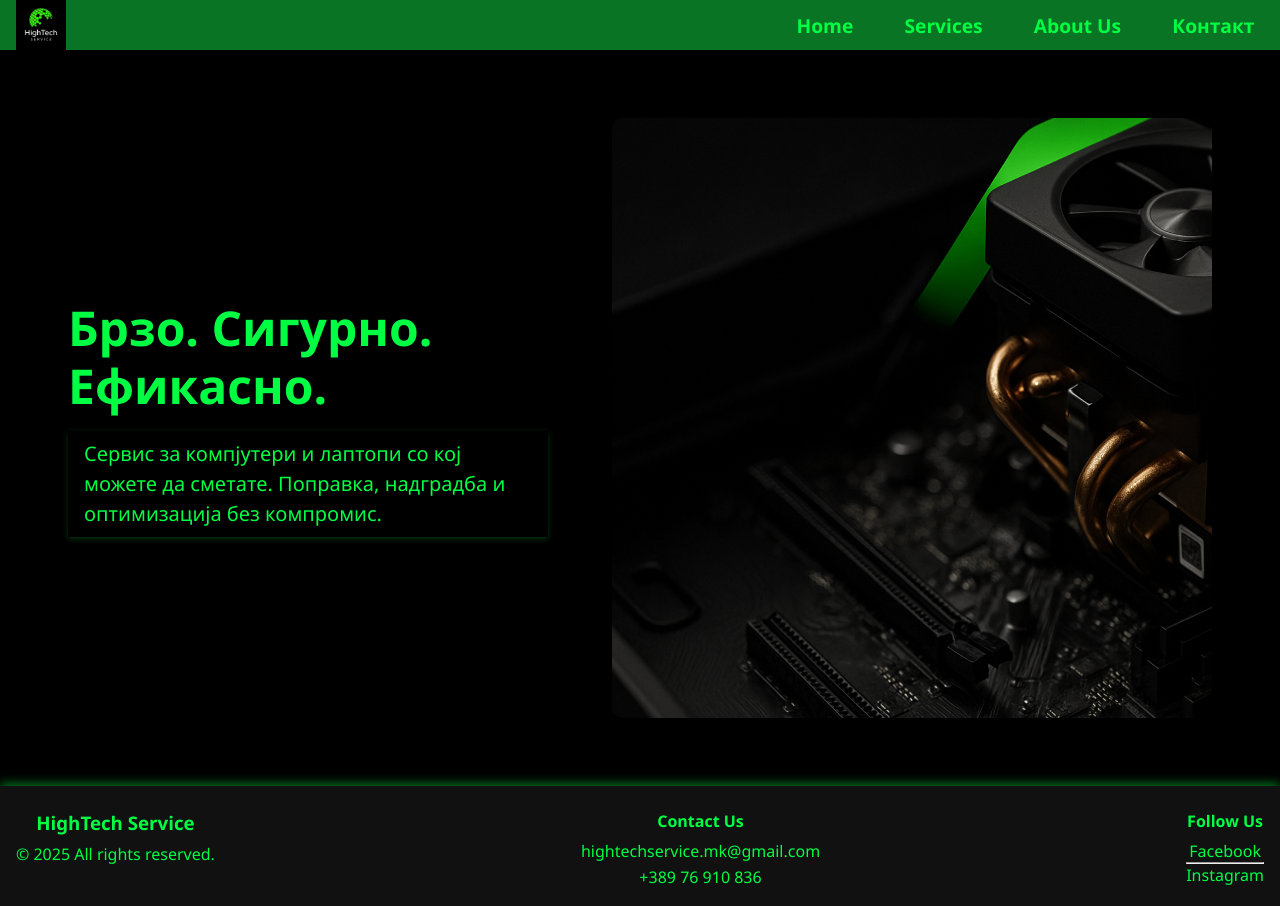
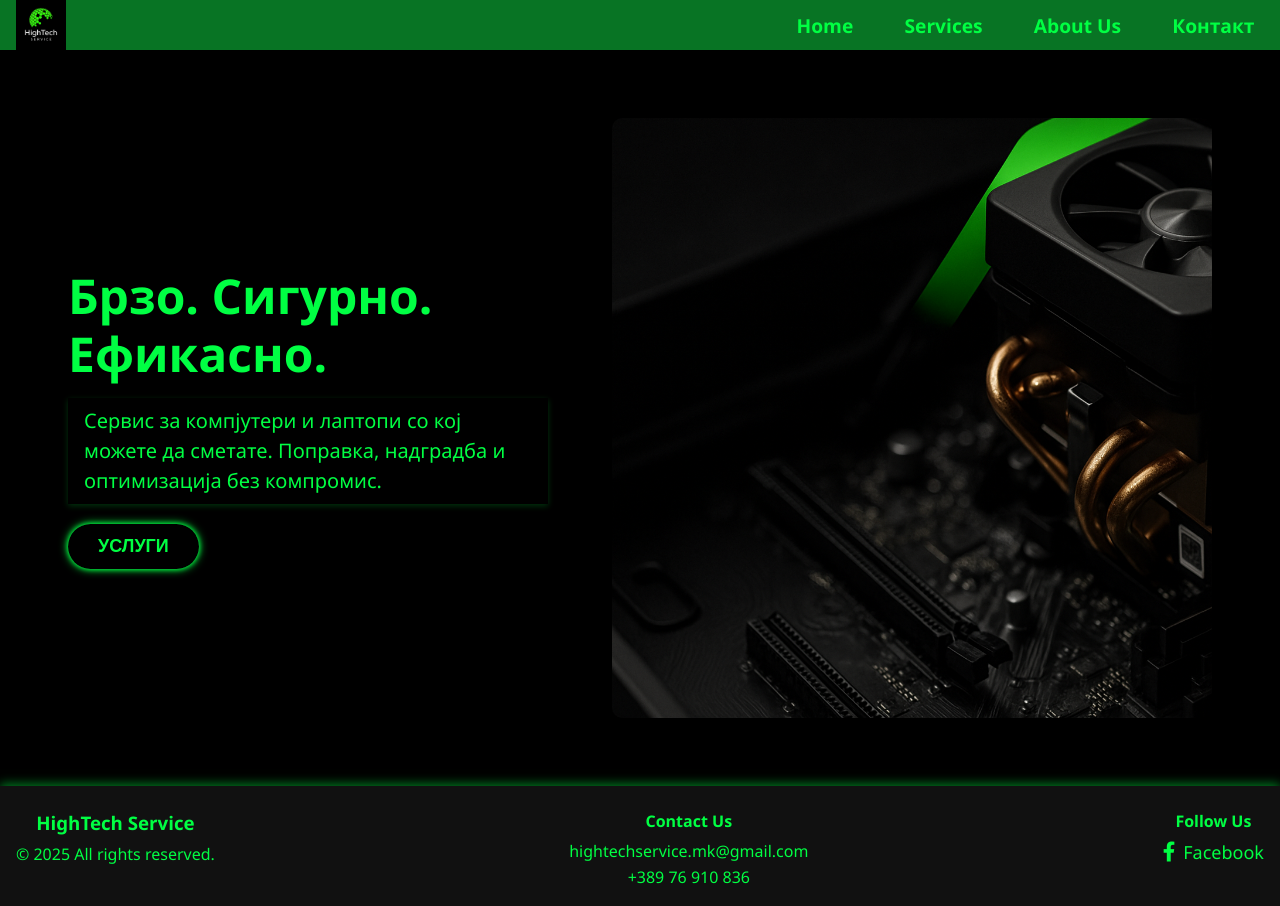
Before and after one commit to Dacho998/HighTech, a React (Vite) app in the folder highTech/: page / in a window 1280 px wide. Built offline with nearby package versions, Linux system fonts and the light colour scheme.

Commit message:
add button on home page

```diff
--- a/highTech/index.html
+++ b/highTech/index.html
@@ -4,6 +4,10 @@
     <meta charset="UTF-8" />
  <link rel="icon" type="image/jpeg" href="/HightTech.logo.jpg" />
     <meta name="viewport" content="width=device-width, initial-scale=1.0" />
+    <link
+  rel="stylesheet"
+  href="https://cdnjs.cloudflare.com/ajax/libs/font-awesome/6.4.0/css/all.min.css"
+/>
     <title>HighTech Service</title>
   </head>
   <body>
--- a/highTech/package.json
+++ b/highTech/package.json
@@ -12,6 +12,7 @@
   "dependencies": {
     "react": "^19.1.0",
     "react-dom": "^19.1.0",
+    "react-icons": "^5.5.0",
     "react-router-dom": "^7.6.2"
   },
   "devDependencies": {
--- a/highTech/src/components/footer/footer.css
+++ b/highTech/src/components/footer/footer.css
@@ -26,12 +26,18 @@
 }
 
 .footer-link {
-  color: #00ff43;
+  color: #00FF43;
   text-decoration: none;
+  font-size: 18px;
+  display: inline-flex;
+  align-items: center;
+  transition: color 0.3s ease;
 }
 
 .footer-link:hover {
-  background-color: #00ff43;
-  color: #000;
-  box-shadow: 0 0 8px #00ff43, 0 0 15px #00ff43;
+  color: #118a31;
 }
+.facebook-icon {
+  margin-right: 8px;
+  font-size: 20px;
+}
--- a/highTech/src/components/footer/footer.tsx
+++ b/highTech/src/components/footer/footer.tsx
@@ -15,9 +15,15 @@ export const Footer = () => {
     </div>
     <div>
       <h4 className="footer-subtitle">Follow Us</h4>
-          <a href="#" className="footer-link">Facebook</a>
-          <hr />
-          <a href="#" className="footer-link">Instagram</a>
+     <a
+  href="https://www.facebook.com/profile.php?id=61573859452758"
+  className="footer-link"
+  target="_blank"
+  rel="noopener noreferrer"
+>
+  <i className="fab fa-facebook-f facebook-icon"></i>
+  Facebook
+</a>
     </div>
   </div>
 </footer>
--- a/highTech/src/components/homePage/homePage.css
+++ b/highTech/src/components/homePage/homePage.css
@@ -37,3 +37,27 @@
   max-width: 600px;
   border-radius: 10px;
 }
+
+.button button {
+  background-color: transparent;
+  border: none;
+  padding: 12px 30px;
+  font-size: 18px;
+  font-weight: 600;
+  color: #00FF43;
+  border-radius: 25px;
+  cursor: pointer;
+  margin-top: 20px;
+  box-shadow:
+    0 0 5px #00FF43,
+    0 0 10px #00FF43;
+    transition: background-color 0.3s ease, color 0.3s ease;
+}
+
+.button button:hover {
+  background-color: #00FF43;
+  color: #000;
+  box-shadow:
+    0 0 8px #00FF43,
+    0 0 15px #00FF43;
+}
--- a/highTech/src/components/homePage/homePage.tsx
+++ b/highTech/src/components/homePage/homePage.tsx
@@ -1,17 +1,20 @@
 import "./HomePage.css";
 import hero from "../../assets/herroImg.png";
+import { useNavigate } from "react-router-dom";
 
 
 export const HomePage = () => {
-
+  const navigate = useNavigate();
   return (
     <>
    <section className="hero">
       <div className="hero-content">
         <h1>Брзо. Сигурно. Ефикасно.</h1>
         <p>
-            Сервис за компјутери и лаптопи со кој можете да сметате. Поправка, надградба и оптимизација без компромис.</p>
-          <div className="hero-buttons">
+          Сервис за компјутери и лаптопи со кој можете да сметате. Поправка, надградба и оптимизација без компромис.
+        </p>
+        <div className="button">
+          <button onClick={() => navigate("/Services")}>УСЛУГИ</button>
         </div>
       </div>
       <img src={hero} alt="Hero Image" className="hero-img" />
--- a/highTech/src/components/navBar/navBar.css
+++ b/highTech/src/components/navBar/navBar.css
@@ -1,4 +1,7 @@
 .navigation {
+  position: sticky;
+  top: 0;
+  z-index: 1000;
   background-color: rgb(8, 116, 36);
   height: 50px;
   padding: 0 1rem;
```
Also changed, not shown: 1 other file (tests, documents, lock files or other folders). Lines whose indentation alone changed are shown as unchanged.
